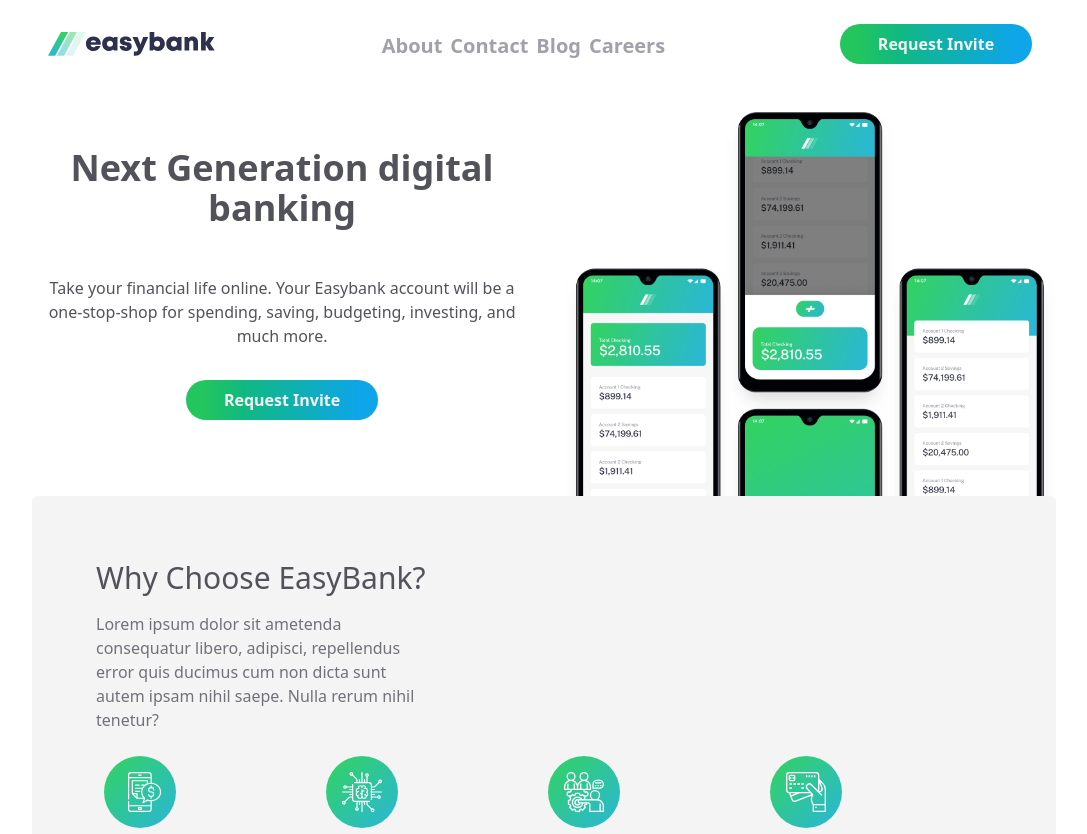
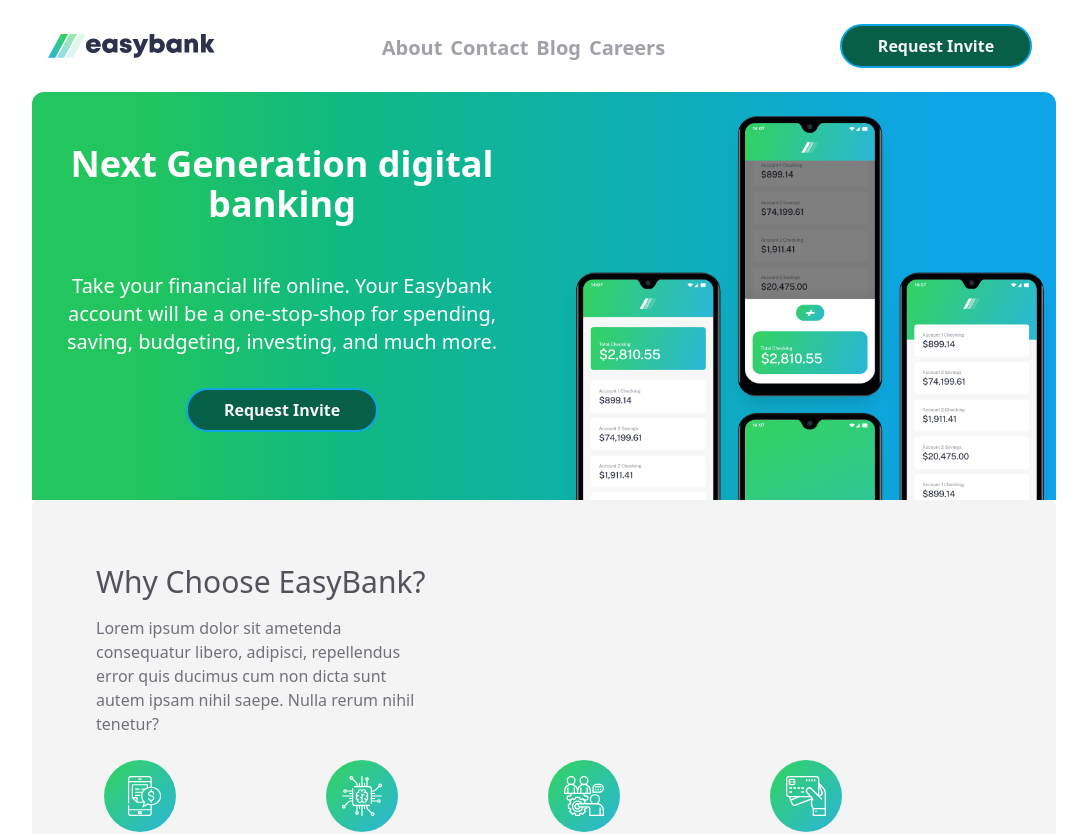
Before and after one commit to MichaelMoranis/landingpage-easybank, a React (Vite) app: page / in a window 1280 px wide. Shown: the top 834 px of the page, without its empty margins (96-1183 px from the left). Built offline with nearby package versions, Linux system fonts and the light colour scheme.

Commit message:
feature: adicionando fundo no banner gradient

```diff
--- a/src/components/Banner/index.tsx
+++ b/src/components/Banner/index.tsx
@@ -2,16 +2,16 @@
 
 export default function Banner() {
     return (
-        <section className="flex flex-col w-full h-full items-center justify-center md:w-4/5 gap-8 md:flex-row-reverse  from-green-500 from-10% via-emerald-500 via-30% to-sky-500 to-90%">
+        <section className="flex flex-col w-full h-full items-center justify-center md:w-4/5 gap-8 rounded-t-xl md:flex-row-reverse bg-gradient-to-r from-green-500 from-10% via-emerald-500 via-30% to-sky-500 to-90%">
             <div className="w-full h-4/5 mt-6">
                 <div className=" bg-[url('././assets/images/image-mockups.png')] bg-cover h-96">
                 </div>
             </div>
             <section className="flex flex-col items-center justify-center p-2 gap-4 w-full h-4/5">
                 <div className="mb-8">
-                    <h3 className="text-4xl text-zinc-600 text-center font-semibold">Next Generation digital banking</h3>
+                    <h3 className="text-4xl text-white text-center font-semibold">Next Generation digital banking</h3>
                 </div>
-                <div className="text-zinc-600 text-center ">
+                <div className="text-white text-center text-xl">
                     Take your financial life online. Your Easybank account will be a one-stop-shop for spending, saving, budgeting, investing, and much more.
                 </div>
                 <Button />
--- a/src/components/Button/index.tsx
+++ b/src/components/Button/index.tsx
@@ -1,6 +1,6 @@
 export default function Button() {
     return (
-        <button className="m-4 p-2 rounded-full w-48 text-zinc-100 text-md font-semibold bg-gradient-to-r from-green-500 from-10% via-emerald-500 via-30% to-sky-500 to-90%">
+        <button className="m-4 p-2 rounded-full w-48 text-zinc-100 text-md font-semibold bg-emerald-800 border-2 border-sky-500">
             Request Invite
         </button>
     )
```
